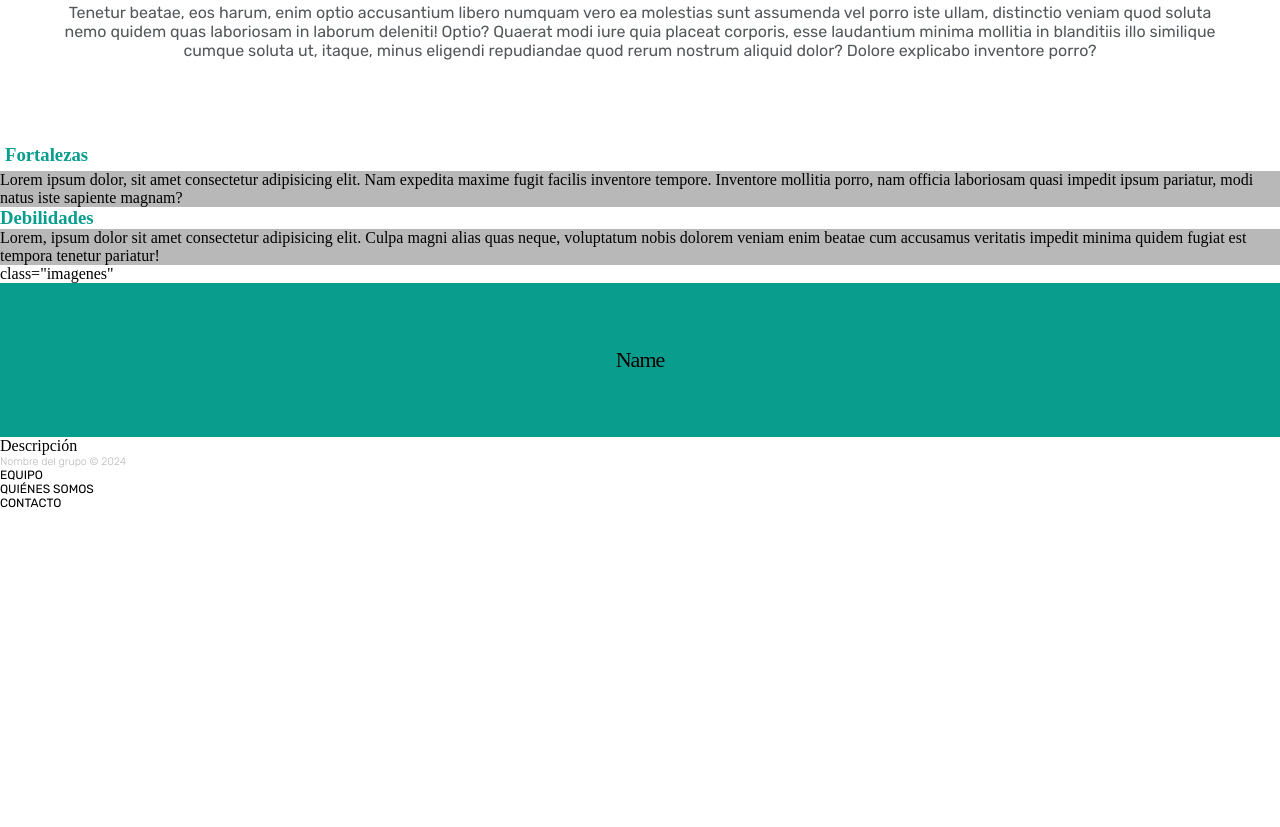
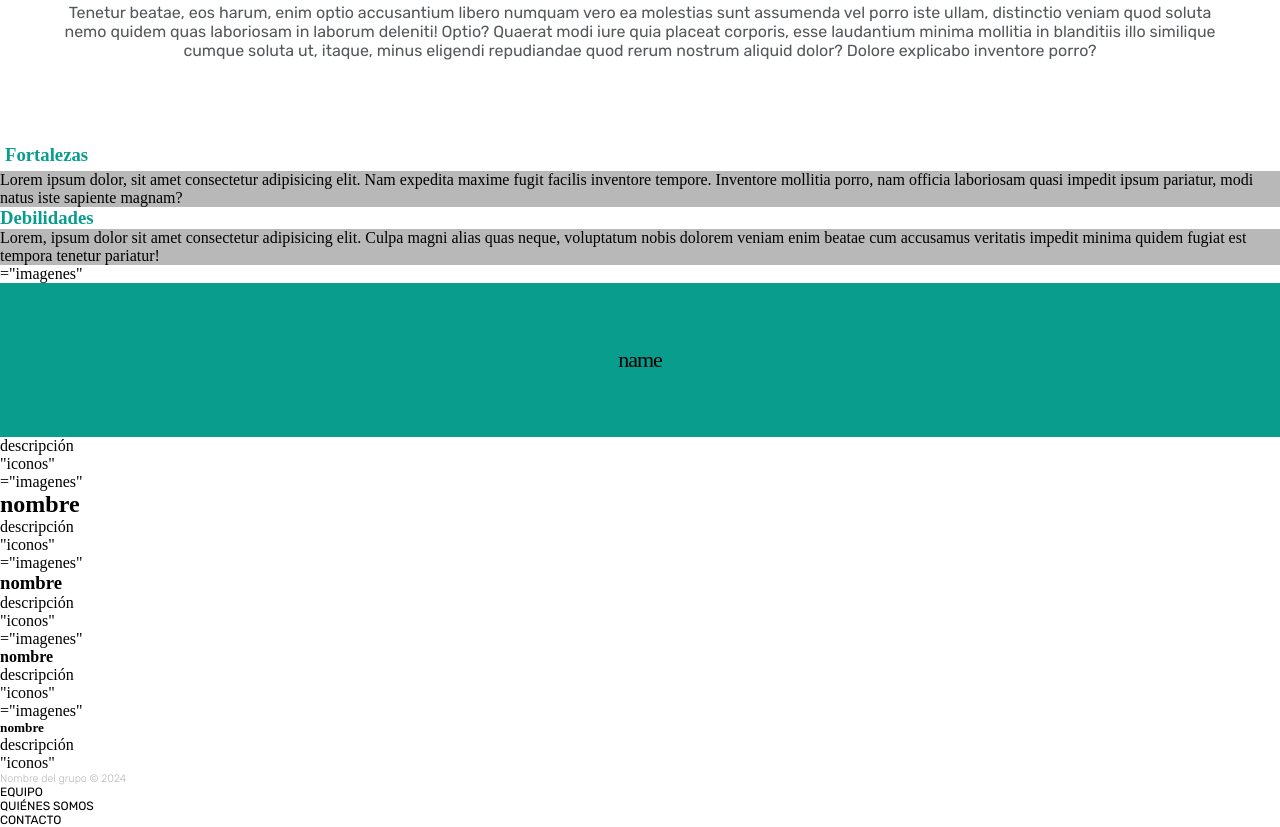
Before and after one commit to ellisoalgo/project-grupo-2, a plain HTML site: page index.html in a window 1280 px wide. Shown: the part 776-1603 px from the top of the page. Before the commit the page ends 1286 px from the top, so only its background shows below. Drawn offline with Linux system fonts and the light colour scheme.

Commit message:
ejemplo estructura quienes somos

```diff
--- a/index.html
+++ b/index.html
@@ -55,17 +55,39 @@
                 pariatur!</P>
         </section>
         <section class="quienesomos">
-             <article>
-                <div> class="imagenes"</div>
-                <div><h1>Name</h1>
-                     <p>Descripción</p>
+            <article>
+                <div> ="imagenes"
+                    <h1>name</h1>
+                    <p>descripción</p>
+                    "iconos"
                 </div>
-             </article>
-
-             <article></article>
-             <article></article>
-             <article></article>
-             <article></article>
+            </article>
+                <div> ="imagenes"
+                    <h2>nombre</h2>
+                    <p>descripción</p>
+                    "iconos"
+                </div>
+            <article>
+                <div> ="imagenes"
+                    <h3>nombre</h3>
+                    <p>descripción</p>
+                    "iconos"
+                </div>
+            </article>
+            <article>
+                <div> ="imagenes"
+                    <h4>nombre</h4>
+                    <p>descripción</p>
+                    "iconos"
+                </div>
+            </article>
+            <article>
+                <div> ="imagenes"
+                    <h5>nombre</h5>
+                    <p>descripción</p>
+                    "iconos"
+                </div>
+            </article>
         </section>
    </main>
     <footer>
```
